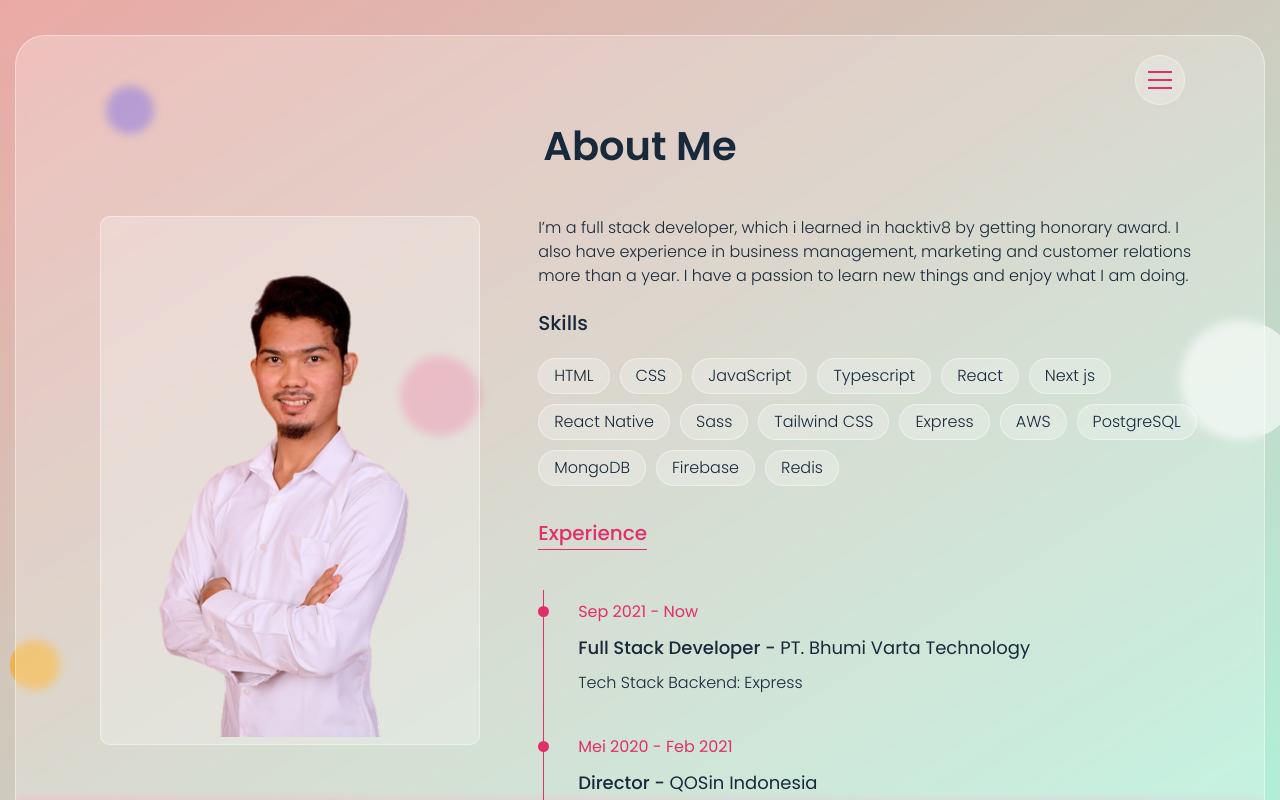
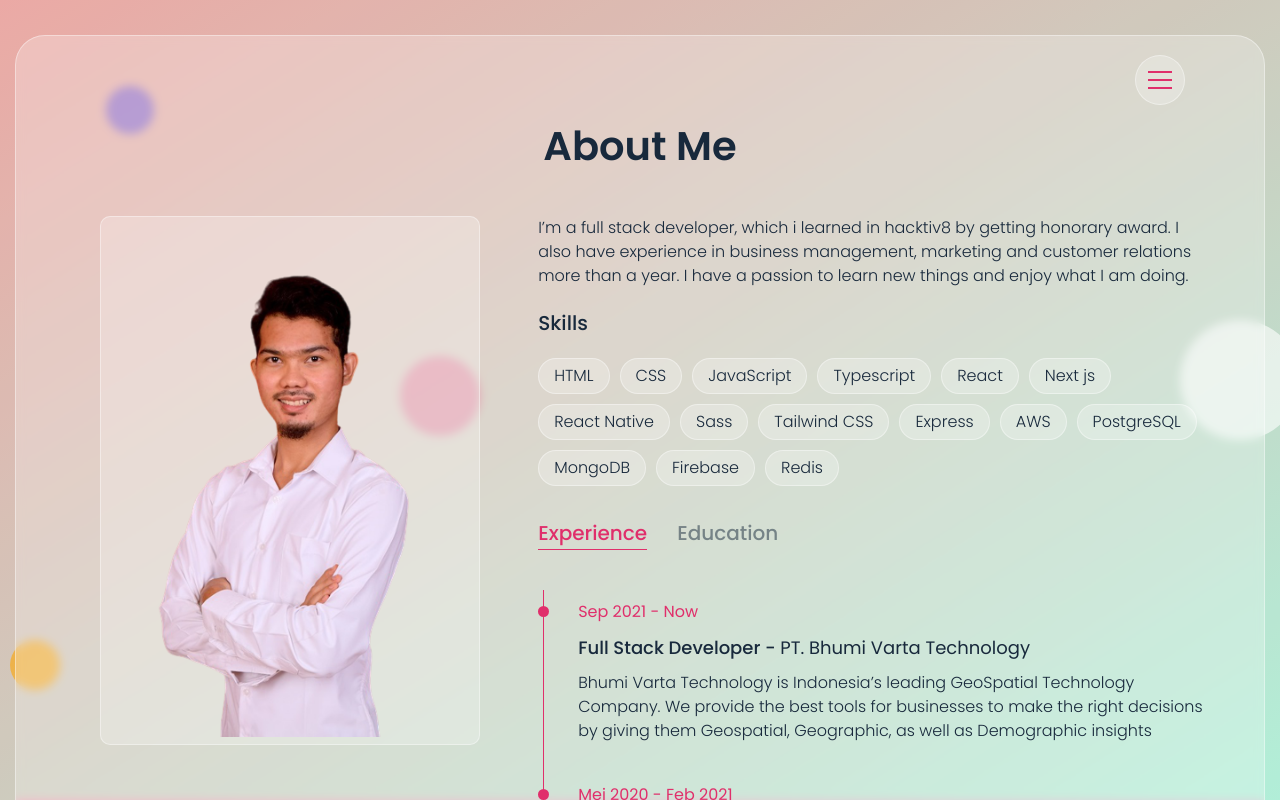
Before and after one commit to Ahmadfaisal98/portfolio-next, a Next.js app: page /about in a window 1280 px wide. Shown: the top 800 px of the page. Built offline with nearby package versions, Linux system fonts and the light colour scheme; a web font is replaced by a local one.

Commit message:
update about

```diff
--- a/pages/about.tsx
+++ b/pages/about.tsx
@@ -9,6 +9,7 @@ const About = () => {
   const router = useRouter();
   const [active, setActive] = useState('');
   const { isNavbarActive } = useStateContext();
+  const [toggle, setToggle] = useState('experience');
 
   useEffect(() => {
     if (router.pathname === '/about' && !isNavbarActive) {
@@ -59,60 +60,53 @@ const About = () => {
             </div>
 
             <div className='about-tabs'>
-              {/* <button
-                className='tab-item active'
-                data-target='#education'
-                type='button'
-              >
-                education
-              </button> */}
               <button
-                className='tab-item active'
+                className={`tab-item ${
+                  toggle === 'experience' ? 'active' : ''
+                }`}
                 data-target='#experience'
+                onClick={() => setToggle('experience')}
                 type='button'
               >
                 experience
               </button>
+              <button
+                className={`tab-item ${toggle === 'education' ? 'active' : ''}`}
+                data-target='#education'
+                onClick={() => setToggle('education')}
+                type='button'
+              >
+                education
+              </button>
             </div>
 
             {/* <!-- Education Start --> */}
-            {/* <div className='tab-content active' id='education'>
+            {toggle === 'education' && (
+              <div className='tab-content active' id='education'>
                 <div className='timeline'>
                   <div className='timeline-item'>
-                  <span className='date'>2013 - 2016</span>
+                    <span className='date'>Mar 2021 - July 2021</span>
                     <h4>
-                    bachelor of technology - <span>todfod university</span>
+                      Full Stack Developer Bootcamp -{' '}
+                      <span>Hacktiv8 Indonesia</span>
                     </h4>
-                  <p>
-                    Lorem ipsum dolor sit, amet consectetur adipisicing elit. In
-                    assumenda at error eius repudiandae tenetur.
-                  </p>
+                    <p>Honorary award</p>
                   </div>
                   <div className='timeline-item'>
-                  <span className='date'>2013 - 2016</span>
+                    <span className='date'>2015 - 2020</span>
                     <h4>
-                    bachelor of technology - <span>todfod university</span>
+                      {`Bachelor's degree -`} <span>Andalas University</span>
                     </h4>
-                  <p>
-                    Lorem ipsum dolor sit, amet consectetur adipisicing elit. In
-                    assumenda at error eius repudiandae tenetur.
-                  </p>
-                </div>
-                <div className='timeline-item'>
-                  <span className='date'>2013 - 2016</span>
-                  <h4>
-                    bachelor of technology - <span>todfod university</span>
-                  </h4>
-                  <p>
-                    Lorem ipsum dolor sit, amet consectetur adipisicing elit. In
-                    assumenda at error eius repudiandae tenetur.
-                  </p>
+                    <p>GPA 3.42 / 4</p>
                   </div>
                 </div>
-            </div> */}
+              </div>
+            )}
+
             {/* <!-- Education End --> */}
 
             {/* <!-- Experience Start --> */}
+            {toggle === 'experience' && (
               <div className='tab-content active' id='experience'>
                 <div className='timeline'>
                   <div className='timeline-item'>
@@ -121,7 +115,12 @@ const About = () => {
                       Full Stack Developer -{' '}
                       <span>PT. Bhumi Varta Technology</span>
                     </h4>
-                  <p>Tech Stack Backend: Express</p>
+                    <p>
+                      Bhumi Varta Technology is Indonesia’s leading GeoSpatial
+                      Technology Company. We provide the best tools for
+                      businesses to make the right decisions by giving them
+                      Geospatial, Geographic, as well as Demographic insights
+                    </p>
                   </div>
                   <div className='timeline-item'>
                     <span className='date'>Mei 2020 - Feb 2021</span>
@@ -129,8 +128,8 @@ const About = () => {
                       Director - <span>QOSin Indonesia</span>
                     </h4>
                     <p>
-                    - Handle business agent boarding house (primer), travel, and
-                    convection for market student
+                      - Handle business agent boarding house (primer), travel,
+                      and convection for market student
                       <br /> - Handle cooperation partner QOSin
                     </p>
                   </div>
@@ -147,6 +146,8 @@ const About = () => {
                   </div>
                 </div>
               </div>
+            )}
+
             {/* <!-- Experience End --> */}
             {/* <!-- <a href="cv.pdf" target="_blank" className="btn">download cv</a> --> */}
             <Link href='/portfolio'>
```
Lines whose indentation alone changed are shown as unchanged.
